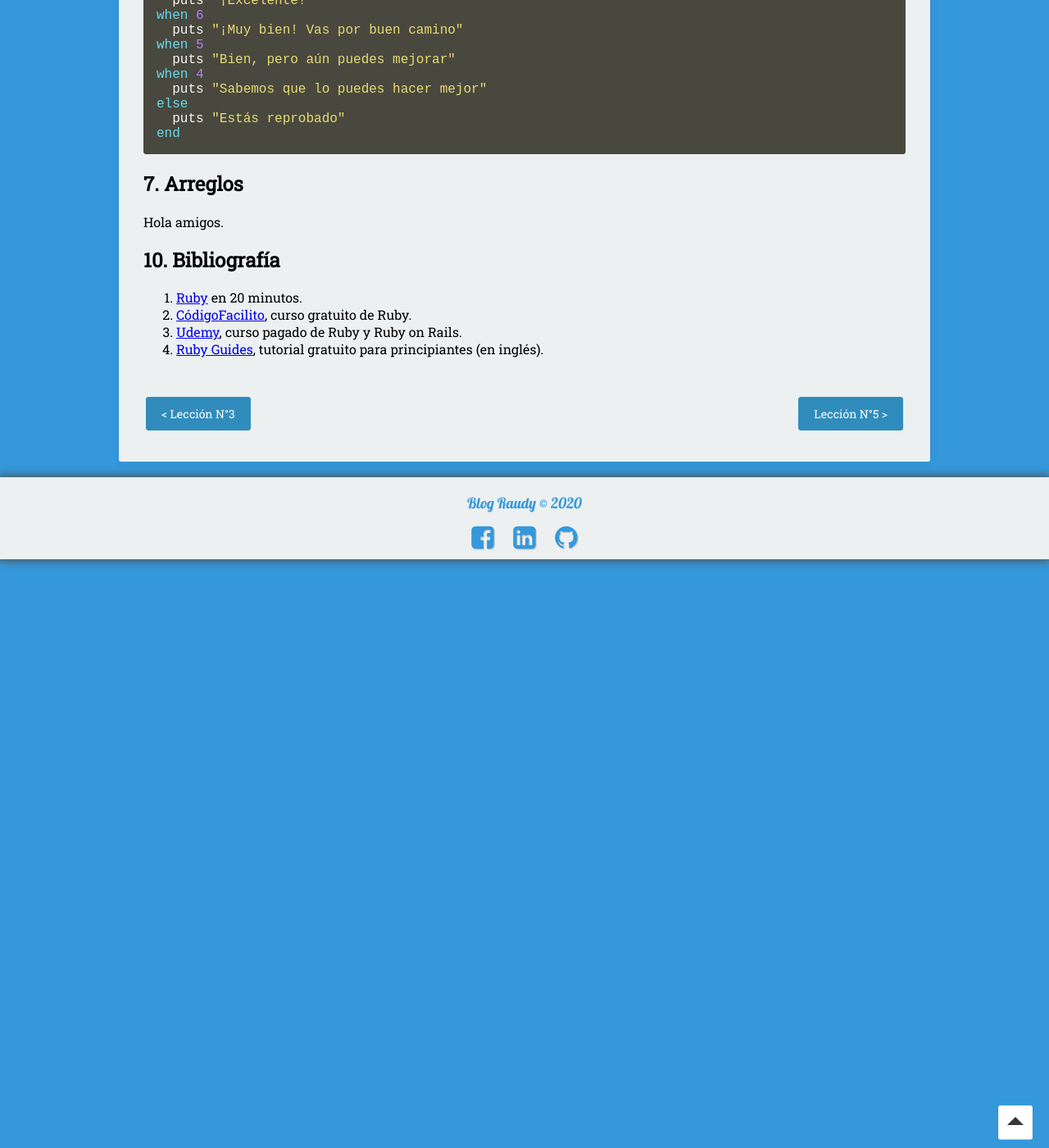
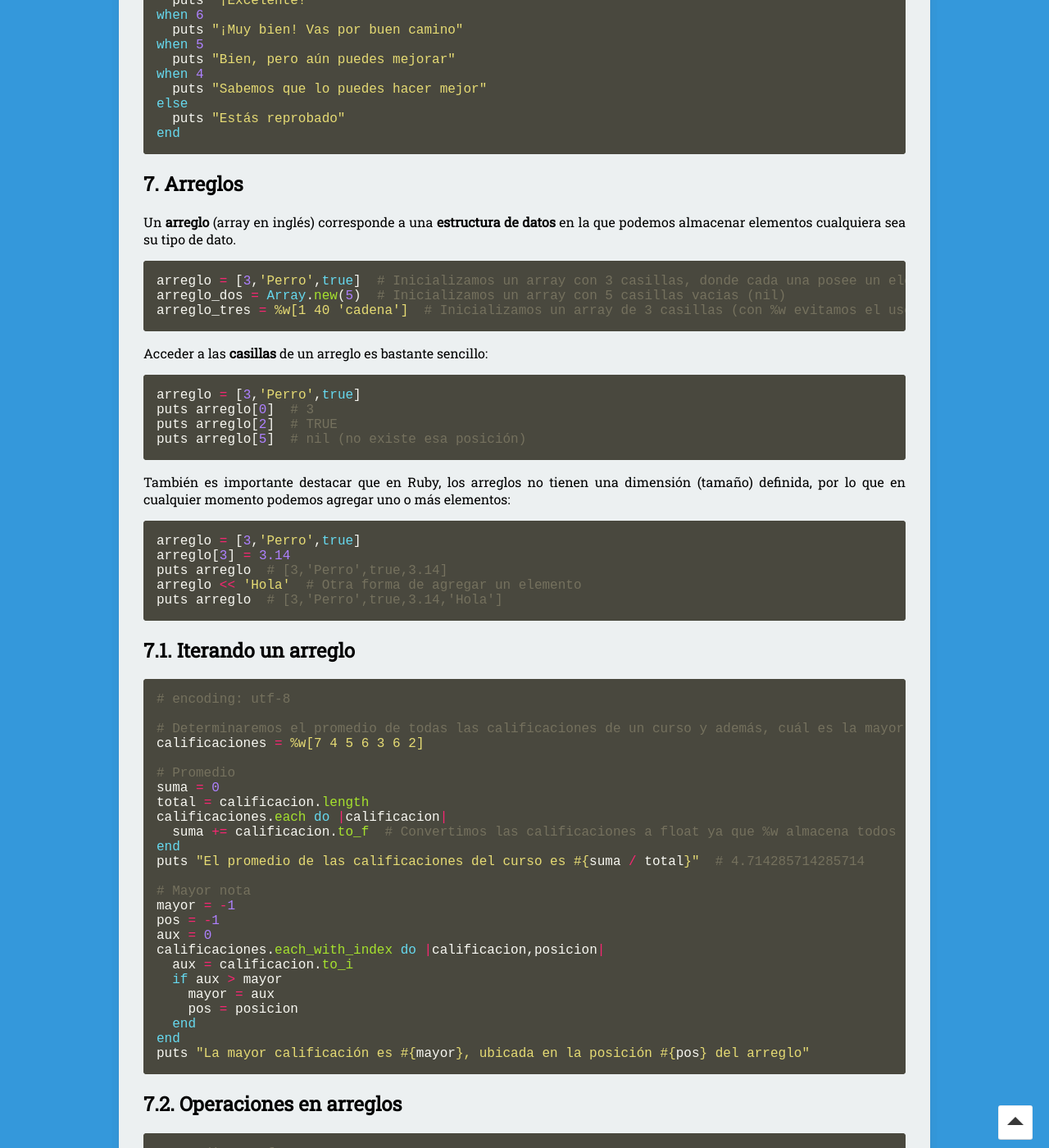
Before and after one commit to nisoto/Blog-anterior-2.0, a Jekyll site: the page built from _posts/2020-04-12-rails-iv-ruby-en-detalle.md, in a window 1280 px wide and 1400 px high, scrolled down 10603 px. Shown: the whole window at 82% size. Built offline with Jekyll 4.4.1, drawn with Linux system fonts in a browser that asks for light colours; nearby versions of some CDN libraries; some of the changed text lies outside the part shown.

Commit message:
Update 2020-04-12-rails-iv-ruby-en-detalle.md

````diff
--- a/_posts/2020-04-12-rails-iv-ruby-en-detalle.md
+++ b/_posts/2020-04-12-rails-iv-ruby-en-detalle.md
@@ -542,7 +542,95 @@ end
 
 ## 7. Arreglos
 
-Hola amigos.
+Un **arreglo** (array en inglés) corresponde a una **estructura de datos** en la que podemos almacenar elementos cualquiera sea su tipo de dato.
+
+``` rb
+arreglo = [3,'Perro',true]  # Inicializamos un array con 3 casillas, donde cada una posee un elemento de distinto tipo
+arreglo_dos = Array.new(5)  # Inicializamos un array con 5 casillas vacias (nil)
+arreglo_tres = %w[1 40 'cadena']  # Inicializamos un array de 3 casillas (con %w evitamos el uso de comas)
+```
+
+Acceder a las **casillas** de un arreglo es bastante sencillo:
+
+``` rb
+arreglo = [3,'Perro',true]
+puts arreglo[0]  # 3
+puts arreglo[2]  # TRUE
+puts arreglo[5]  # nil (no existe esa posición)
+```
+
+También es importante destacar que en Ruby, los arreglos no tienen una dimensión (tamaño) definida, por lo que en cualquier momento podemos agregar uno o más elementos:
+
+``` rb
+arreglo = [3,'Perro',true]
+arreglo[3] = 3.14
+puts arreglo  # [3,'Perro',true,3.14]
+arreglo << 'Hola'  # Otra forma de agregar un elemento
+puts arreglo  # [3,'Perro',true,3.14,'Hola']
+```
+
+## 7.1. Iterando un arreglo
+
+``` rb
+# encoding: utf-8
+
+# Determinaremos el promedio de todas las calificaciones de un curso y además, cuál es la mayor nota y en qué posición se encuentra
+calificaciones = %w[7 4 5 6 3 6 2]
+
+# Promedio
+suma = 0
+total = calificacion.length
+calificaciones.each do |calificacion|
+  suma += calificacion.to_f  # Convertimos las calificaciones a float ya que %w almacena todos los elementos del arreglo como string
+end
+puts "El promedio de las calificaciones del curso es #{suma / total}"  # 4.714285714285714
+
+# Mayor nota
+mayor = -1
+pos = -1
+aux = 0
+calificaciones.each_with_index do |calificacion,posicion|
+  aux = calificacion.to_i
+  if aux > mayor
+    mayor = aux
+    pos = posicion
+  end
+end
+puts "La mayor calificación es #{mayor}, ubicada en la posición #{pos} del arreglo"
+```
+
+## 7.2. Operaciones en arreglos
+
+``` rb
+# encoding: utf-8
+arreglo = [1,1,2,2,3,4,5,6,7]
+
+# Multiplicación (join)
+puts arreglo * 2  # [1,1,2,2,3,4,5,6,7,1,1,2,2,3,4,5,6,7]
+puts arreglo * 3  # [1,1,2,2,3,4,5,6,7,1,1,2,2,3,4,5,6,7,1,1,2,2,3,4,5,6,7]
+puts arreglo * " - "  # 1 - 1 - 2 - 2 - 3 - 4 - 5 - 6 - 7
+puts arreglo * ", "  # 1, 1, 2, 2, 3, 4, 5, 6, 7
+puts arreglo.join(", ")  # 1, 1, 2, 2, 3, 4, 5, 6, 7
+# Este operador convierte un arreglo en una cadena
+
+# Ordenamiento
+puts arreglo.sort  # [1,1,2,2,3,4,5,6,7]
+puts arreglo.sort.reverse  # [7,6,5,4,3,2,2,1,1]
+
+# Búsqueda de un elemento
+puts arreglo.include?(6)  # TRUE
+puts arreglo.include?(9)  # FALSE
+
+# Otras operaciones:
+# Retorna el primer elemento
+puts arreglo.first  # 1
+# Retorna el último elemento
+puts arreglo.last  # 7
+# Retorna el arreglo eliminando los valores repetidos
+puts arreglo.uniq  # [1,2,3,4,5,6,7]
+# Rtorna un elemento del arreglo de manera aleatoria
+puts arreglo.sample  # 3
+```
 
 ## 10. Bibliografía
 
````
